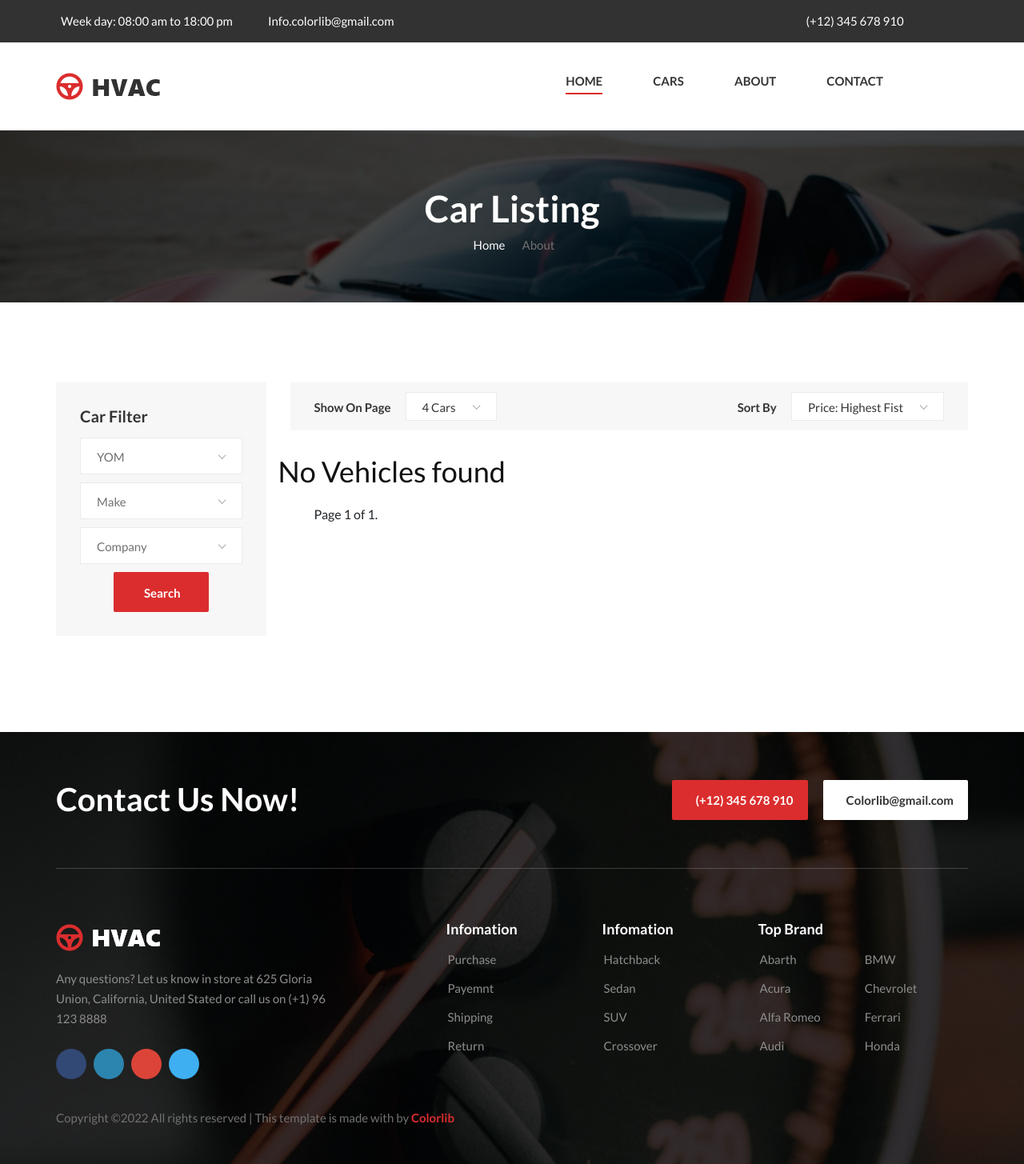
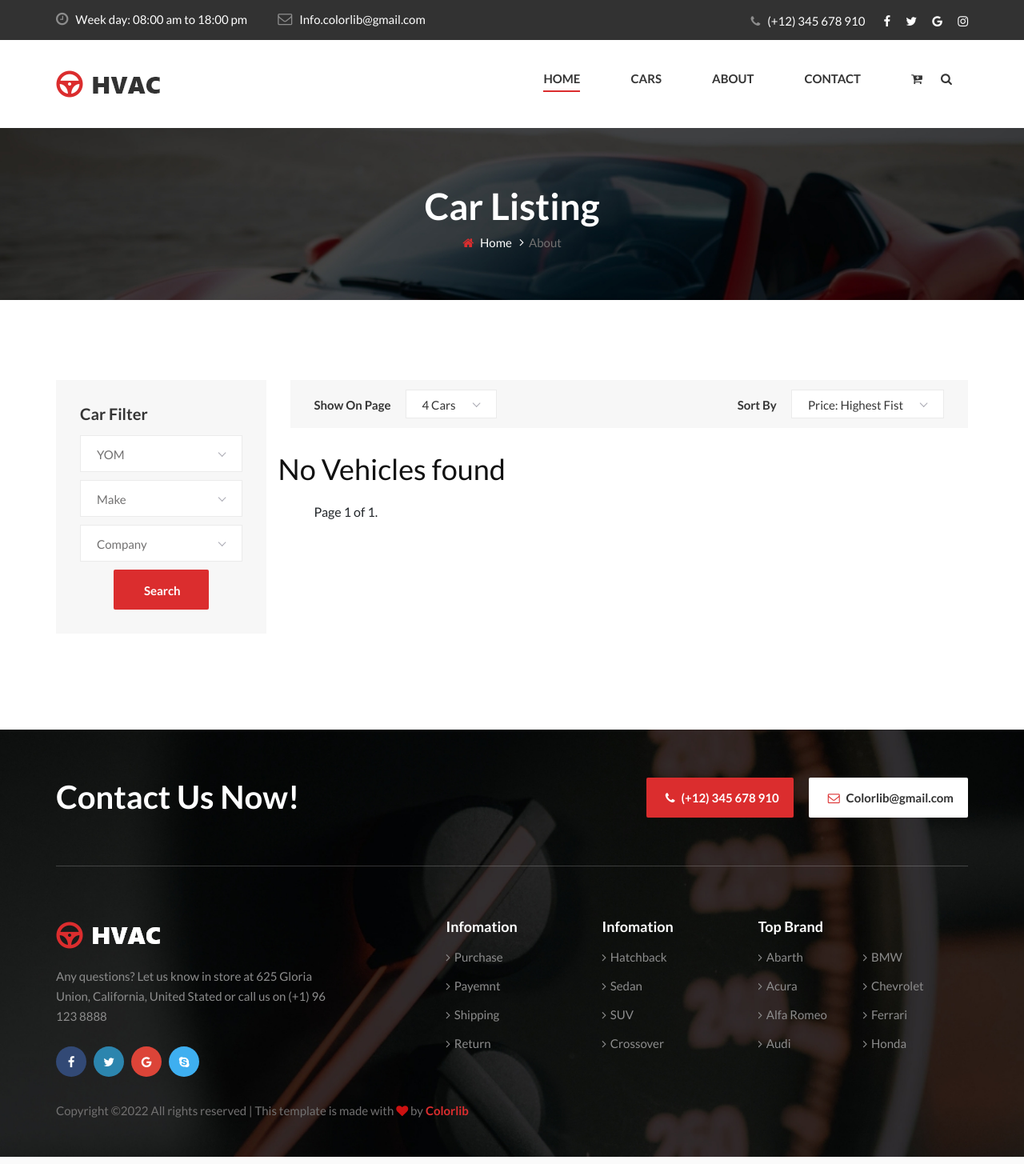
Before and after one commit to homemix/motor_thrills, a Django app: page /cars in a window 1280 px wide. Shown: the whole page at 80% size. Run offline with Django 4.2, Linux system fonts and the light colour scheme; data that the repository does not hold is empty; some libraries are stand-ins or nearby versions.

Commit message:
Fix: css not loading

```diff
--- a/webapp/templates/common/base.html
+++ b/webapp/templates/common/base.html
@@ -15,7 +15,7 @@
 
     <!-- Css Styles -->
     <link rel="stylesheet" href="{% static 'css/bootstrap.min.css' %}" type="text/css">
-    <link rel="stylesheet" href="{% static 'css/font-awesome.min.css" type="text/css ' %}">
+    <link rel="stylesheet" href="{% static 'css/font-awesome.min.css' %}" type="text/css">
     <link rel="stylesheet" href="{% static 'css/elegant-icons.css' %}" type="text/css">
     <link rel="stylesheet" href="{% static 'css/nice-select.css' %}" type="text/css">
     <link rel="stylesheet" href="{% static 'css/magnific-popup.css' %}" type="text/css">
```
